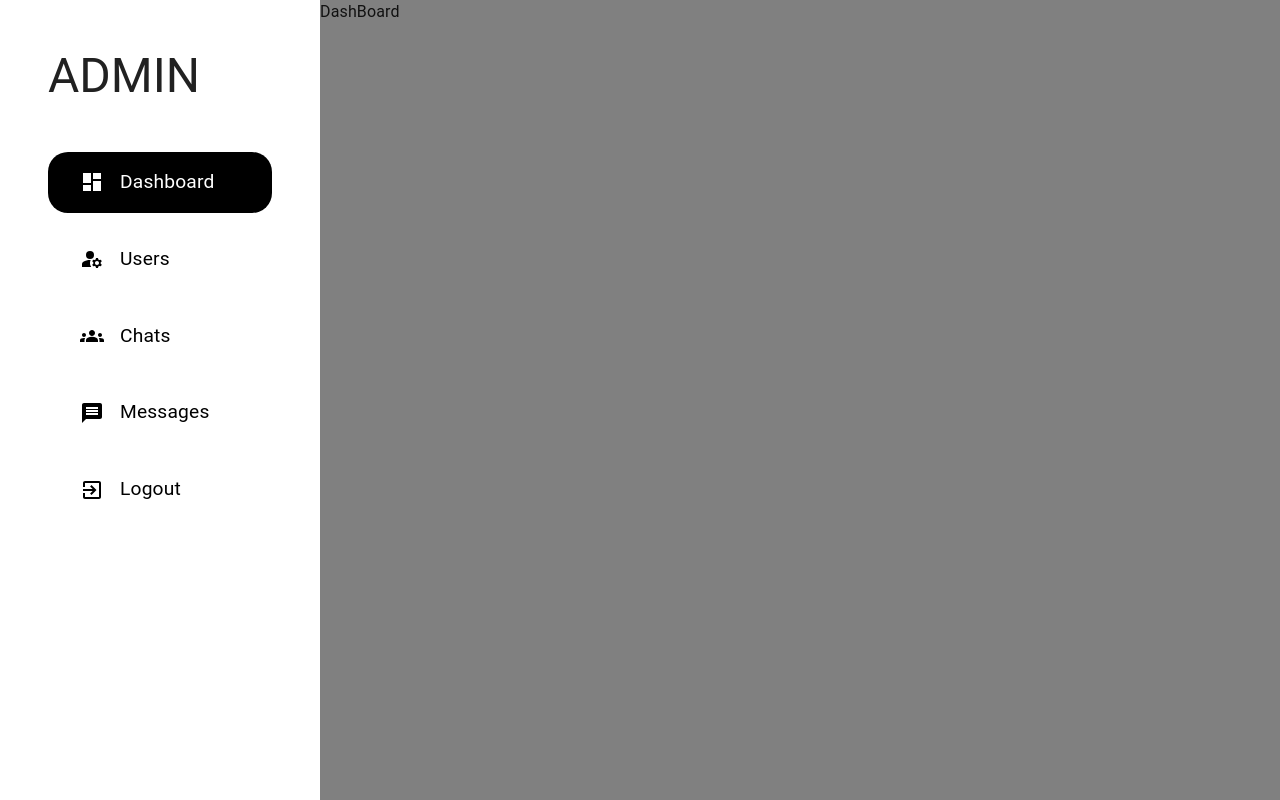
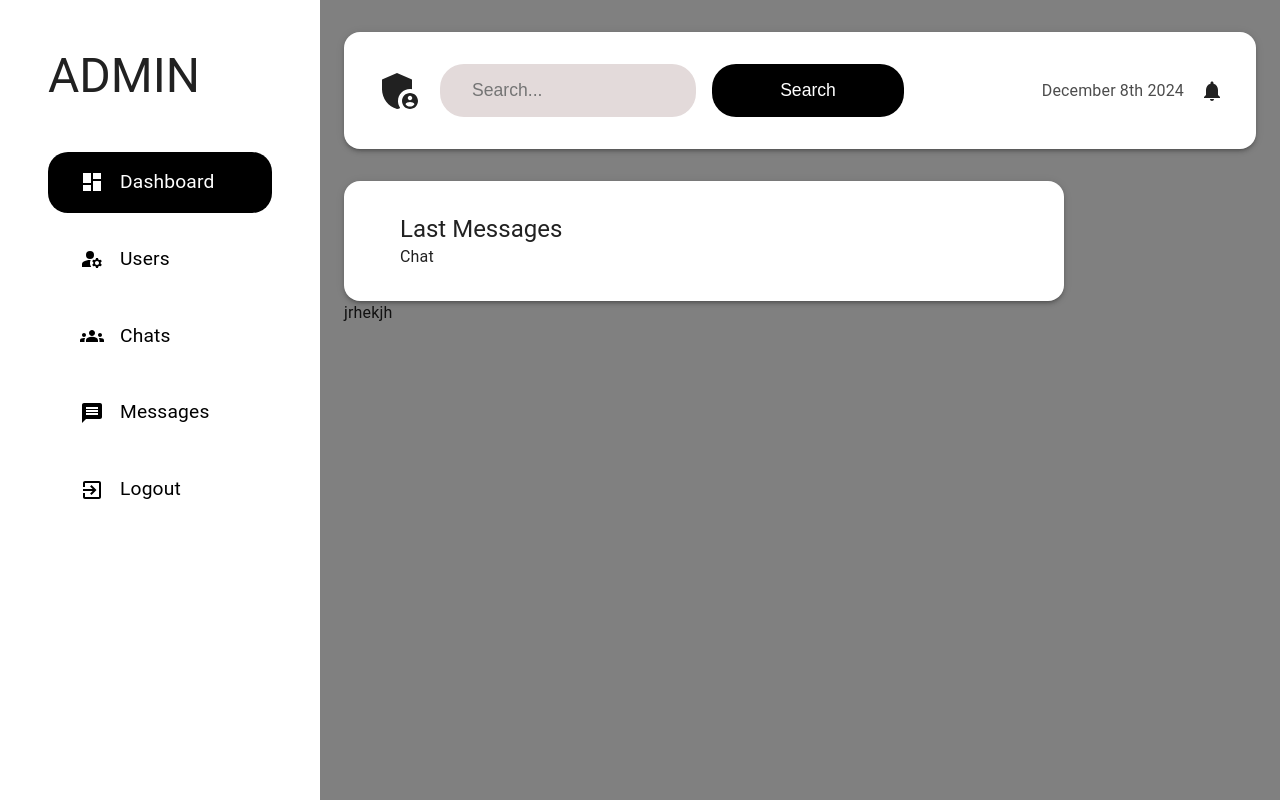
Before and after one commit to mayurr7/chat-app, a React (Vite) app in the folder client/: page /admin/dashboard in a window 1280 px wide. Built offline with nearby package versions, Linux system fonts and the light colour scheme.

Commit message:
admin dashboard

```diff
--- a/client/src/components/Style/StyledComponents.jsx
+++ b/client/src/components/Style/StyledComponents.jsx
@@ -1,5 +1,5 @@
 import { styled } from "@mui/material";
-import { Link as LinkComponent} from 'react-router-dom';
+import { Link as LinkComponent } from "react-router-dom";
 import { greayColor } from "../../Constants/color";
 
 // we styled that input this is add image when click on avtar
@@ -23,11 +23,10 @@ export const Link = styled(LinkComponent)`
   text-decoration: none;
   color: black;
   padding: 1rem;
-  &:hover{
-    background-color: rgba(0,0,0,0.1);
+  &:hover {
+    background-color: rgba(0, 0, 0, 0.1);
   }
 `;
-
 
 export const InputBox = styled("input")`
   width: 100%;
@@ -38,3 +37,28 @@ export const InputBox = styled("input")`
   border-radius: 1.5rem;
   background-color: ${greayColor};
 `;
+
+export const SearchField = styled("input")`
+  padding: 1rem 2rem;
+  width: 20vmax;
+  border: none;
+  outline: none;
+  border-radius: 1.5rem;
+  background-color:rgb(227, 218, 218);
+  font-size: 1.1rem;
+`;
+
+export const CurveButton = styled("button")`
+  padding: 1rem 2rem;
+  width: 15vmax;
+  border: none;
+  outline: none;
+  cursor: pointer;
+  border-radius: 1.5rem;
+  background-color: black;
+  color: white;
+  font-size: 1.1rem;
+  &:hover {
+  background-color: rgba(0,0,0,0.8);
+  };
+`;
--- a/client/src/pages/admin/DashBoard.jsx
+++ b/client/src/pages/admin/DashBoard.jsx
@@ -1,11 +1,68 @@
 import React from 'react'
 import AdminLayout from '../../components/layout/AdminLayout'
+import {Box, Container, Paper, Stack, Typography } from '@mui/material'
+import { AdminPanelSettings as AdminPanelSettingsIcon, Notifications as NotificationsIcons} from '@mui/icons-material';
+import moment from "moment";
+import { SearchField, CurveButton } from '../../components/Style/StyledComponents';
 
 const DashBoard = () => {
+  const Appbar = (
+    <Paper
+      elevation={3}
+      sx={{
+        padding: "2rem",
+        margin: "2rem 0",
+        borderRadius: "1rem"
+      }}
+    >
+      <Stack direction={"row"} alignItems={"center"} spacing={"1rem"}>
+        <AdminPanelSettingsIcon sx={{fontSize: "3rem"}}/>
+
+        <SearchField placeholder='Search...'/>
+
+        <CurveButton>Search</CurveButton>
+
+        <Box flexGrow={1}/>
+        <Typography
+          display={{
+            xs: "none",
+            lg:"block",
+          }}
+          color={"rgba(0,0,0,0.7)"}
+          textAlign={"center"}
+        >{moment().format("MMMM Do YYYY")}</Typography>
+
+        <NotificationsIcons/>
+      </Stack>
+
+    </Paper>
+  );
+
+  const widgets = <>jrhekjh</>
   return (
    <>
         <AdminLayout>
-            <div>DashBoard</div>
+            <Container component={"main"}>{Appbar}
+
+              <Stack direction={"row"} spacing={"2rem"} flexWrap={"wrap"}>
+                <Paper
+                  elevation={3}
+                  sx={{
+                    padding: "2rem 3.5rem",
+                    borderRadius: "1rem",
+                    width: "100%",
+                    maxWidth: "45rem",
+                  }}
+                >
+                  <Typography variant={'h5'}>Last Messages</Typography>
+                    {"Chat"}
+                </Paper>
+                </Stack>
+
+              {
+                widgets
+              }
+            </Container>
         </AdminLayout>
    </>
   )
```
